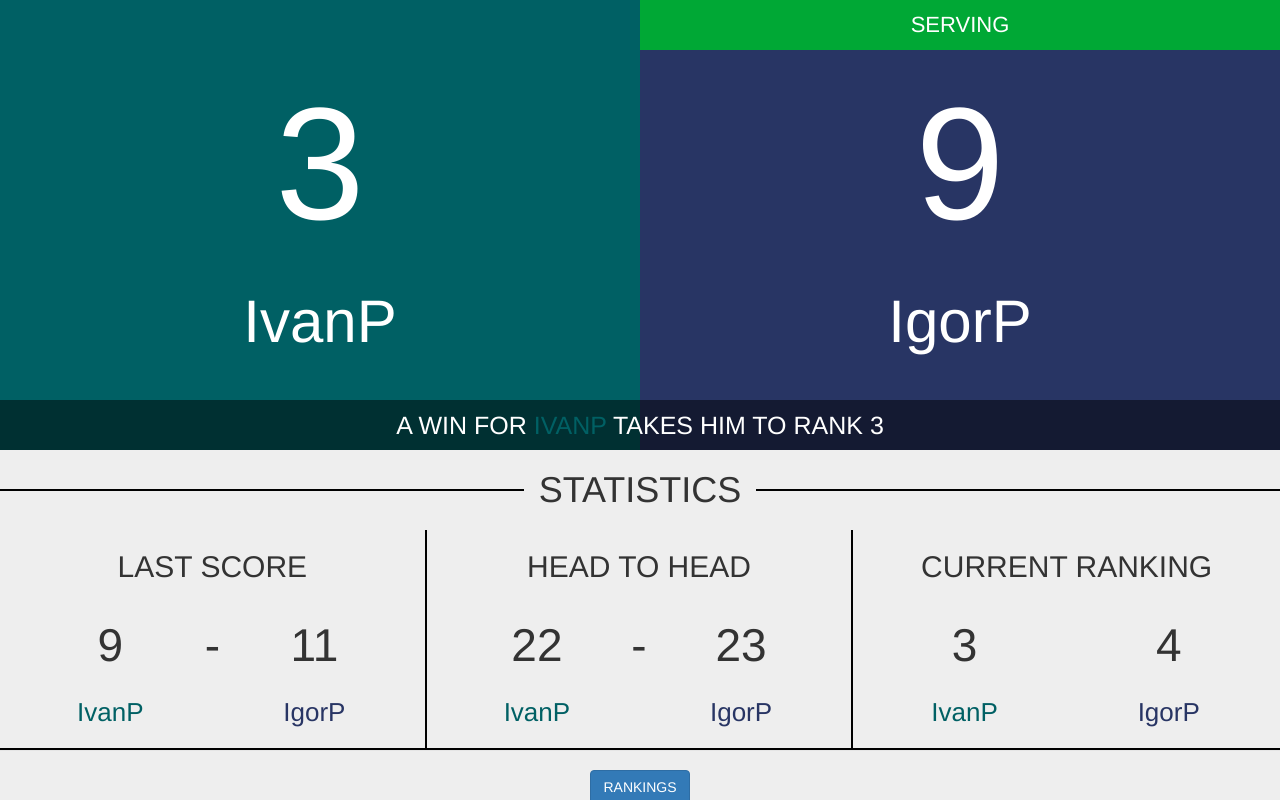
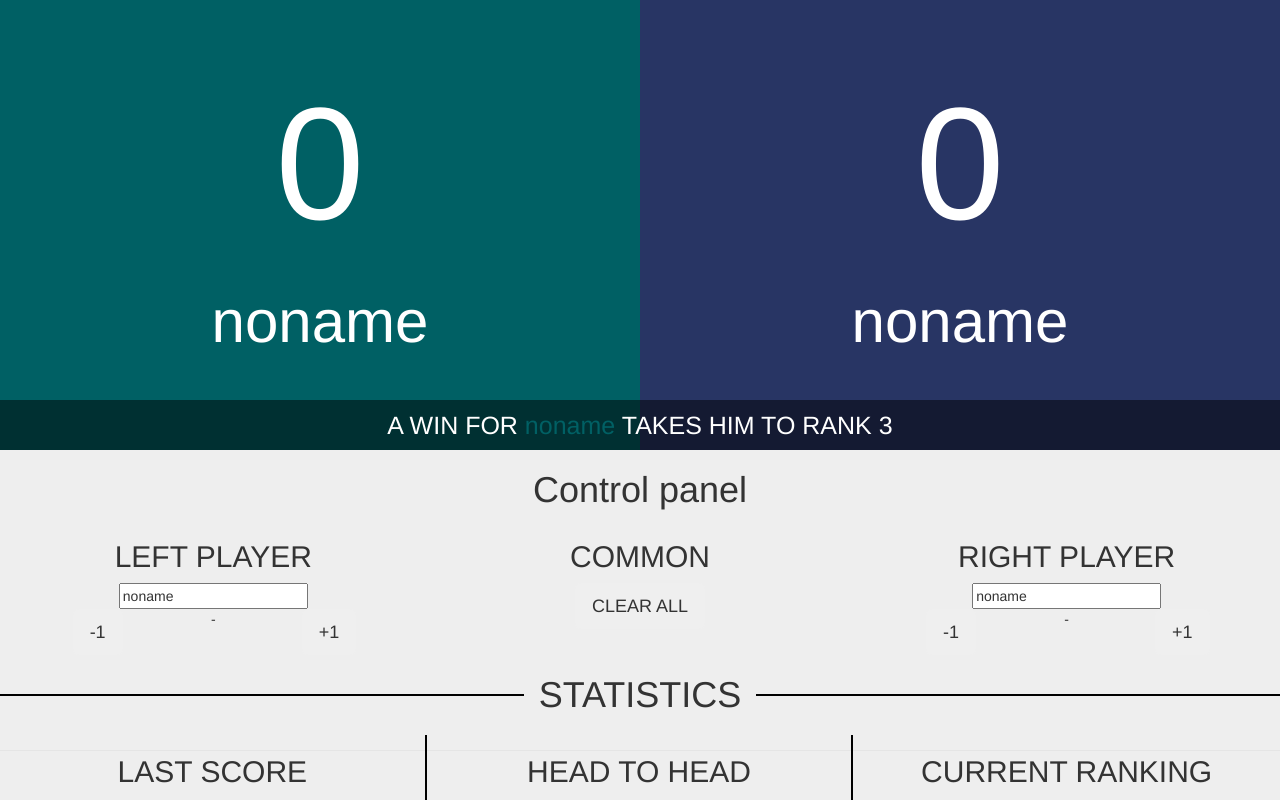
Before and after one commit to CL-Kyiv/ping-pong-table, a website: page app/index.html in a window 1280 px wide. Drawn offline with nearby package versions, Linux system fonts and the light colour scheme; some packages are replaced by stand-ins of ours; files that its build step writes are made by us from their sources; files whose address does not match are found by name.

Commit message:
added simple logic

```diff
--- a/app/index.html
+++ b/app/index.html
@@ -21,27 +21,60 @@
     <div class="row current-score">
       <div class="col-lg-6 col-md-6 left-guy">
         <div class="current-point">
-          3
+          {{main.rank1}}
         </div>
         <div class="name">
-          IvanP
+          {{main.player1}}
         </div>
       </div>
       <div class="col-lg-6 col-md-6 right-guy">
         <div class="current-point">
-          <div class="serve">
-            SERVING
-          </div>
-          9
+          {{main.rank2}}
         </div>
         <div class="name">
-          IgorP
+          {{main.player2}}
         </div>
       </div>
       <div class="col-lg-12 col-md-12 tip">
-        A WIN FOR <span class="left-guy">IVANP</span> TAKES HIM TO RANK 3
+        A WIN FOR <span class="left-guy">{{main.player1}}</span> TAKES HIM TO RANK 3
       </div>
     </div>
+    <div class="row">
+      <div class="col-lg-12 col-md-12 headline"><h1>Control panel</h1></div>
+      <div class="col-lg-4 col-md-4 score-block">
+        <h2>LEFT PLAYER</h2>
+        <div class="clearfix">
+          <input type="text" ng-model="main.player1">
+        </div>
+        <div class="score clearfix">
+          <div class="col-lg-5 col-md-5">
+            <input type="button" value="-1" class="btn btn-lg" ng-click="main.incrementRank('player1', -1)">
+          </div>
+          <div class="col-lg-2 col-md-2">-</div>
+          <div class="col-lg-5 col-md-5">
+            <input type="button" value="+1" class="btn btn-lg" ng-click="main.incrementRank('player1', +1)">
+          </div>
+        </div>
+      </div>
+      <div class="col-lg-4 col-md-4 score-block">
+        <h2>COMMON </h2>
+        <div class="score clearfix">
+          <div class="col-lg-12 col-md-12"><input type="button" value="CLEAR ALL" ng-click="main.clearAll()" class="btn btn-lg"></div>
+        </div>
+      </div>
+      <div class="col-lg-4 col-md-4 score-block">
+        <h2>RIGHT PLAYER</h2>
+        <div class="clearfix">
+          <input type="text" ng-model="main.player2">
+        </div>
+        <div class="score clearfix">
+          <div class="col-lg-5 col-md-5"><input type="button" value="-1" class="btn btn-lg" ng-click="main.incrementRank('player2', -1)"></div>
+          <div class="col-lg-2 col-md-2">-</div>
+          <div class="col-lg-5 col-md-5"><input type="button" value="+1" class="btn btn-lg" ng-click="main.incrementRank('player2', +1)"></div>
+        </div>
+      </div>
+    </div>
+
     <div class="row stats">
       <div class="col-lg-12 col-md-12 headline"><h1>STATISTICS</h1></div>
       <div class="col-lg-4 col-md-4 score-block">
--- a/app/scripts/controllers/main.js
+++ b/app/scripts/controllers/main.js
@@ -9,6 +9,18 @@
  */
 angular.module('pingPongTableApp')
   .controller('MainCtrl', function () {
-    this.player1 = 'IvanP';
-    this.player2 = 'IgorP';
+    this.clearAll = function () {
+      this.player1 = this.player2 = "noname";
+      this.rank1 = this.rank2 = 0;
+    }
+    this.clearAll();
+    this.incrementRank = function(player, value) {
+      if(player === 'player1') {
+        this.rank1 += value;
+      } else if(player === 'player2') {
+        this.rank2 += value;
+      } else {
+        throw new Error('Such player does\'t exist ' + player);
+      }
+    }
   });
```
